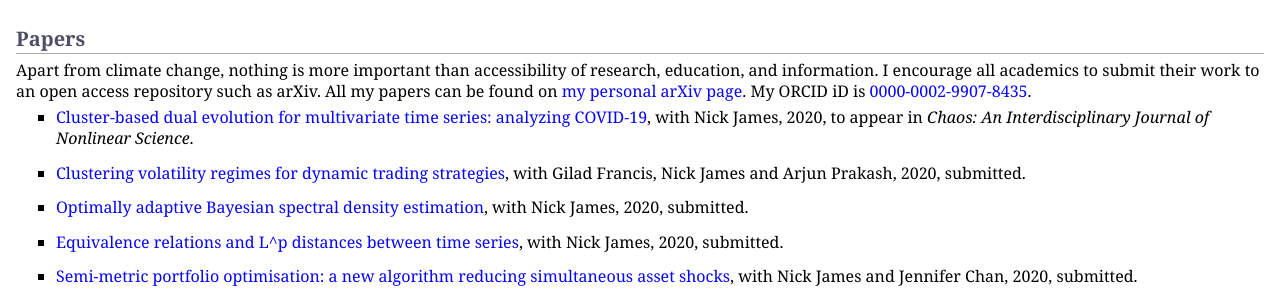
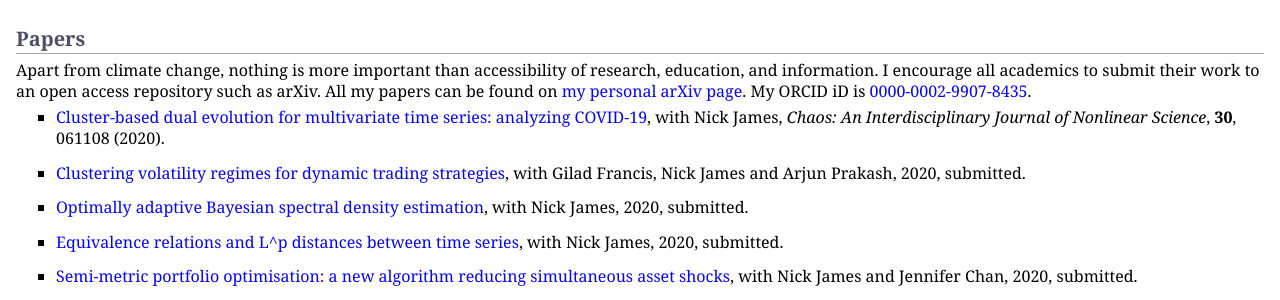
Before and after one commit to MaxMenzies/maxmenzies.com, a Jekyll site: the page index.html, which Jekyll copies as it is, in a window 1280 px wide. Shown: the part 409-709 px from the top of the page. Built offline with Jekyll 4.4.1, drawn with Linux system fonts in a browser that asks for light colours.

Commit message:
Update index.html

```diff
--- a/index.html
+++ b/index.html
@@ -40,7 +40,7 @@
 <h2>Papers</h2>
 <p>Apart from climate change, nothing is more important than accessibility of research, education, and information. I encourage all academics to submit their work to an open access repository such as arXiv. All my papers can be found on <a href="https://arxiv.org/a/menzies_m_1.html">my personal arXiv page</a>. My ORCID iD is <a href="https://orcid.org/0000-0002-9907-8435.">0000-0002-9907-8435</a>.</p>
 <ul>
-<li><p> <a href="https://arxiv.org/abs/2005.02125">Cluster-based dual evolution for multivariate time series: analyzing COVID-19</a>, with Nick James, 2020, to appear in <i>Chaos: An Interdisciplinary Journal of Nonlinear Science</i>. </p>
+<li><p> <a href="https://aip.scitation.org/doi/10.1063/5.0013156">Cluster-based dual evolution for multivariate time series: analyzing COVID-19</a>, with Nick James, <i>Chaos: An Interdisciplinary Journal of Nonlinear Science</i>, <b>30</b>, 061108 (2020). </p>
 </li>
 </ul>
 <ul>
```
